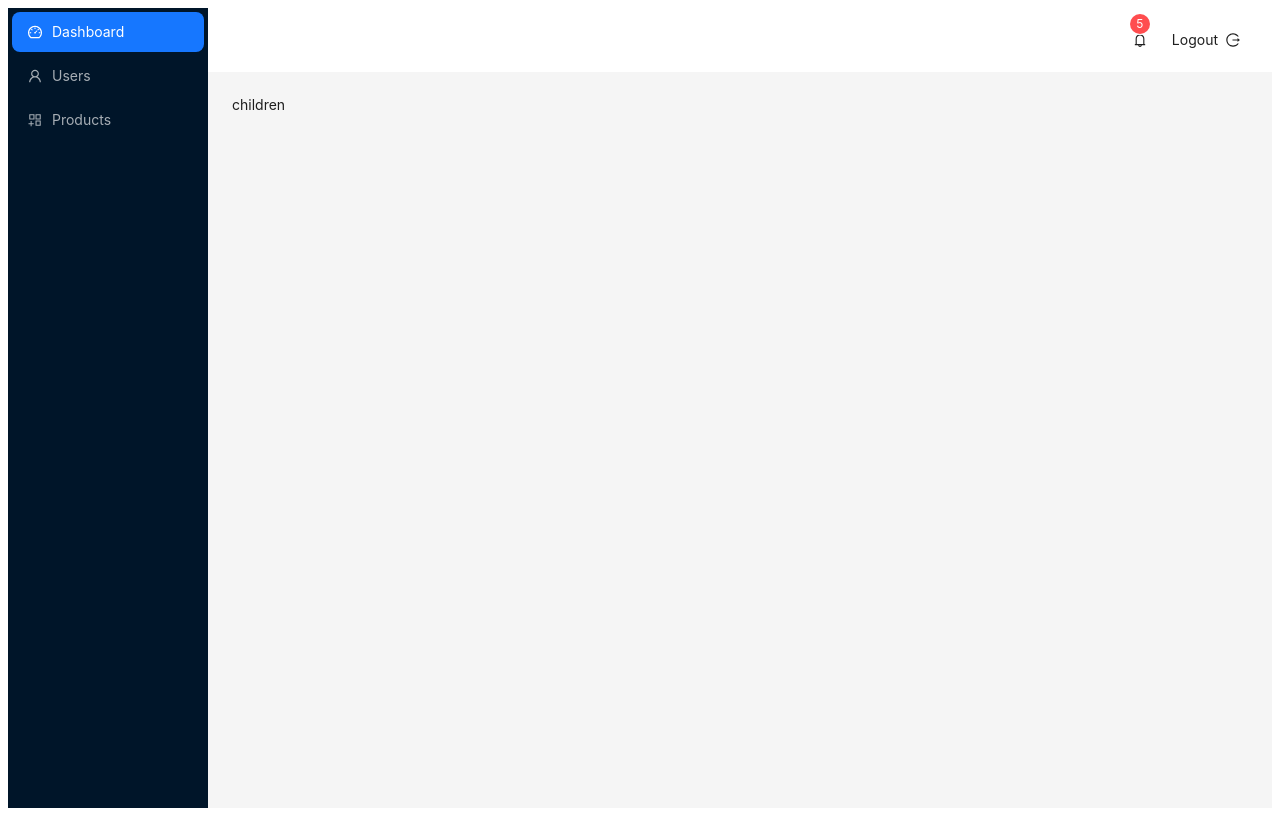
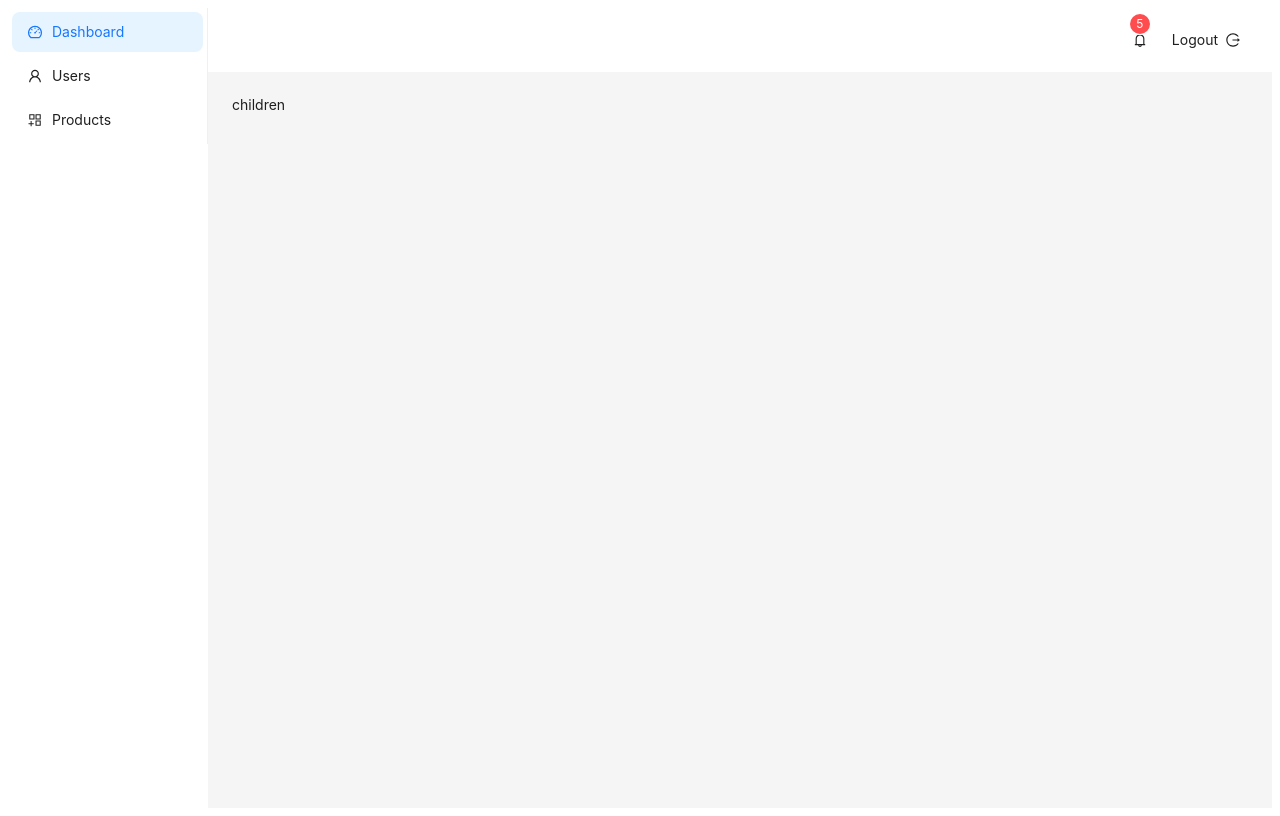
Before and after one commit to SatyendraSinghDev/vc-mohali-stadium, a React (Vite) app: page /dashboard in a window 1280 px wide. Built offline with nearby package versions, Linux system fonts and the light colour scheme.

Commit message:
CHANGE SIdEBAR ANd NAVBAR

```diff
--- a/src/components/Sidebar/index.tsx
+++ b/src/components/Sidebar/index.tsx
@@ -5,8 +5,8 @@ const { Sider } = Layout
 
 const Sidebar: FC = () => {
   return (
-    <Sider width={200} theme="dark">
-      <Menu theme="dark" mode="vertical" defaultSelectedKeys={['1']}>
+    <Sider width={200} theme="light">
+      <Menu theme="light" mode="vertical" defaultSelectedKeys={['1']}>
         <Menu.Item key="1" icon={<DashboardOutlined />}>
           Dashboard
         </Menu.Item>
```
